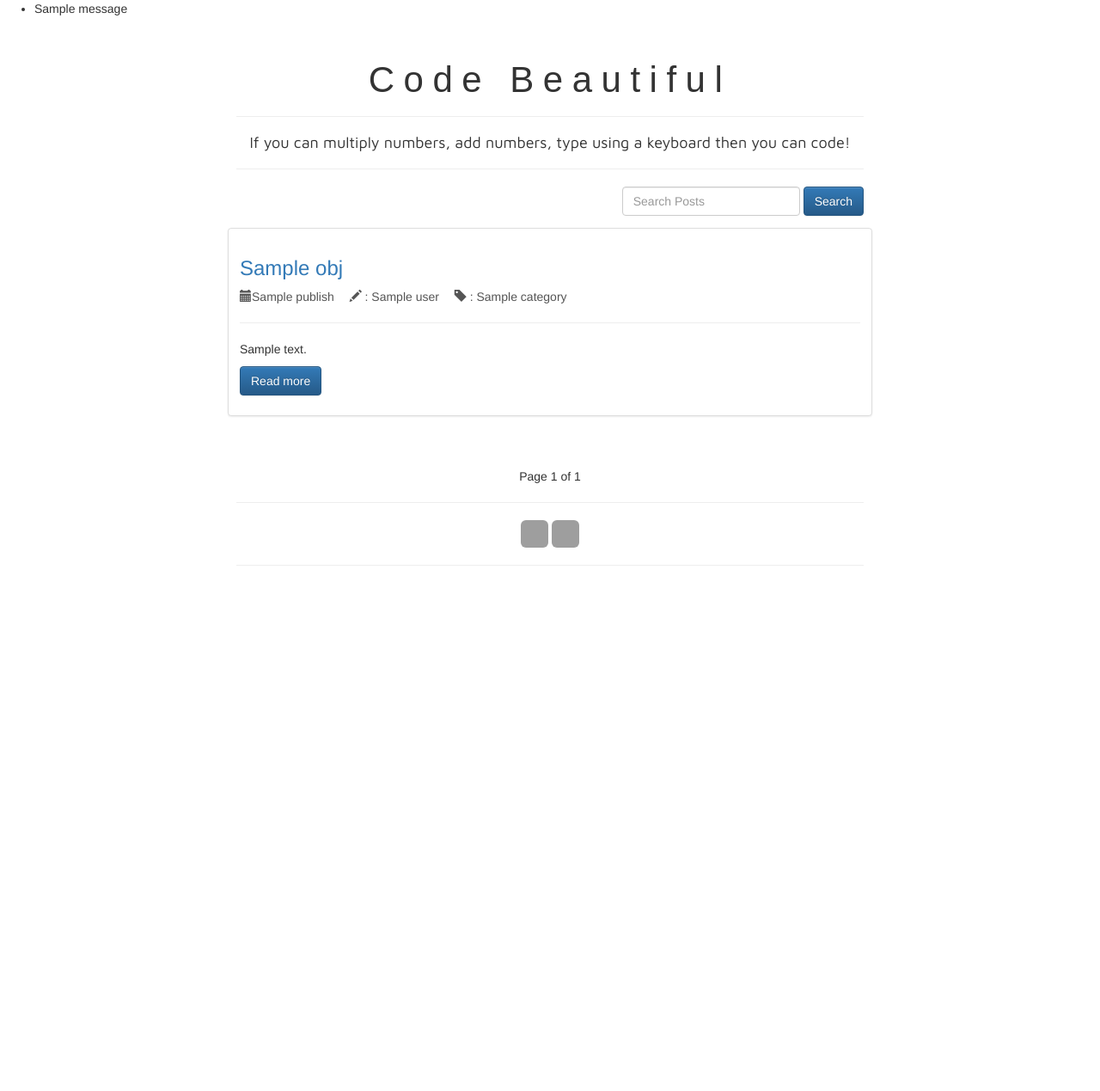
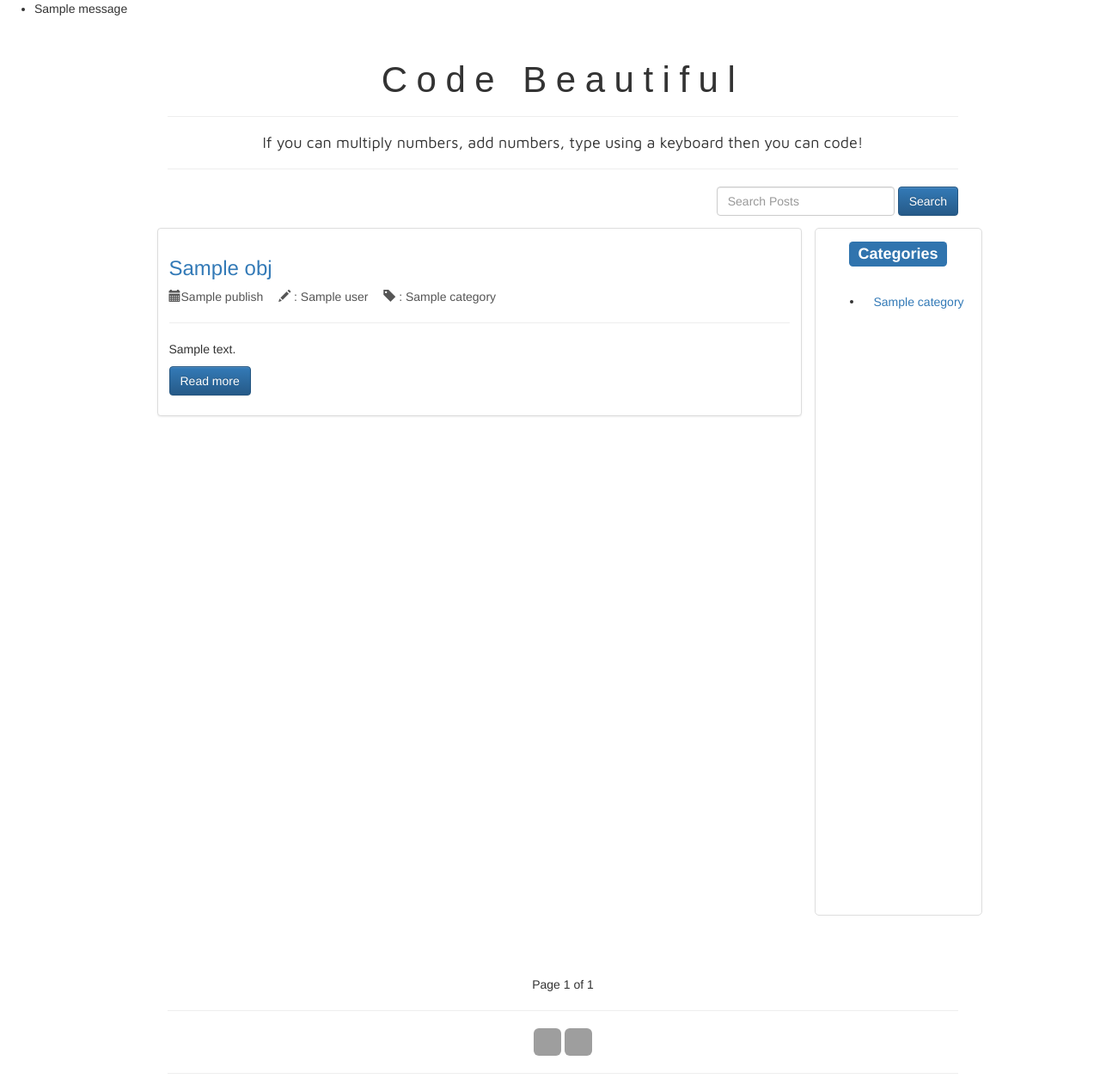
Before and after one commit to hrsvrdhn/blog_django, a Django app: template templates/post_list.html in a window 1280 px wide. Shown: the whole page at 86% size. Before the commit the page ends 658 px from the top, so only its background shows below. Run offline with Django 3.2, Linux system fonts and the light colour scheme; the template is opened without the code that fills it: most values are stand-ins (such as "Sample title", 1, 10 or a date in 2020); one stand-in notice (Sample message) is shown; parts of the project's set-up code (start-up, migrations or seed data) failed here and were passed over; some libraries are stand-ins or nearby versions; grey boxes are pictures that could not be loaded.

Commit message:
Added categories tag

```diff
--- a/static/base.css
+++ b/static/base.css
@@ -1,3 +1,15 @@
-body {
-	/*background-color: red;*/
+/*html,body{
+    height: 100%;
+}*/
+.cate {
+	height: 100%;
+	border: 1px solid #dddddd;
+	border-radius: 5px;
 }
+footer {
+  bottom: -50px;
+  height: 50px;
+  left: 0;
+  position: relative;
+  right: 0;
+}
--- /dev/null
+++ b/static/base.js
@@ -0,0 +1,4 @@
+function typeinsearch(s) {
+	document.getElementById("fillIt").value = "tags:"+s;
+	document.getElementById("SearchTag").click();
+}
--- a/templates/base.html
+++ b/templates/base.html
@@ -41,5 +41,6 @@
 
 		<!-- Latest compiled and minified JavaScript -->
 		<script src="https://maxcdn.bootstrapcdn.com/bootstrap/3.3.7/js/bootstrap.min.js" integrity="sha384-Tc5IQib027qvyjSMfHjOMaLkfuWVxZxUPnCJA7l2mCWNIpG9mGCD8wGNIcPD7Txa" crossorigin="anonymous"></script>
+		<script type="text/javascript" src="{% static 'base.js' %}"></script>
 	</body>
 </html>
--- a/templates/post_list.html
+++ b/templates/post_list.html
@@ -1,7 +1,8 @@
 {% extends "base.html" %}
 
 {% block content %}
-<div class="col-sm-8 col-sm-offset-2">
+<div class="container">
+<div class="col-sm-10 col-sm-offset-1">
 <div class="page-header text-center">
 <h1 style="font-family: 'Maven Pro:900', sans-serif;letter-spacing: 0.25em;font-size: 3em">Code Beautiful</h1>
 </div>
@@ -10,17 +11,19 @@
 
 <form class="form-inline text-right" method="GET" action="">
   <div class="form-group">
-    <input class="form-control" type="text" name='q' align="right" placeholder="Search Posts" value="{{ request.GET.q }}" />
-    <button class="btn btn-primary" type="Submit">Search</button>
+    <input id="fillIt" class="form-control" type="text" name='q' align="right" placeholder="Search Posts" value="{{ request.GET.q }}" />
+    <button id="SearchTag" class="btn btn-primary" type="Submit">Search</button>
   </div>
 </form>
-
 </div>
+</div>
+<div class="container">
 <div class="row">
-<div class='col-sm-8 col-sm-offset-2'>
+<div class='col-sm-8 col-sm-offset-1'>
+{% if obj_list %}
 {% for obj in obj_list %}
-<div class="row">
-  <div class="col-sm-12">
+<!-- <div class="row">	 -->
+  <!-- <div class="col-sm-8"> -->
     <div class="thumbnail">
       <!-- <img src="..." alt="..."> -->
       <div class="caption">
@@ -49,14 +52,30 @@
         <p><a href="{{ obj.get_absolute_url }}" class="btn btn-primary" role="button">Read more</a></p>
       </div>
     </div>
-  </div>
- </div>
+  <!-- </div> -->
+ <!-- </div> -->
  <br/>
 {% endfor %}
-
+{% else %}
+    <div class="alert alert-danger" role="alert">
+     <h3> <strong>Oops!</strong>,no results found. </h3>
+    </div>
+{% endif %}
+</div>
+<div class="col-sm-2 cate">
+<h3 class="text-center"><span class="label label-primary" style="background-color: #3074ae;">Categories</span></h3><br>
+<ul>
+{% for category in categories %}
+  <!-- <li><a onclick="typeinsearch('{{category}}')">{{ category }}</li> -->
+  <li><button class="btn btn-link" onclick="typeinsearch('{{category}}')">{{ category }}</button>
+{% endfor %}
+</ul>
 </div>
 </div>
-<div class="col-sm-8 col-sm-offset-2">
+</div>
+<footer>
+<div class="container">
+<div class="col-sm-10 col-sm-offset-1">
    <nav aria-label="...">
       <ul class="pager">
         {% if obj_list.has_previous %}
@@ -69,11 +88,14 @@
       </ul>
     </nav>
     <hr>
-    <div class="text-center">
+    <div class="text-center ">
        <a href="http://facebook.com/{{FACEBOOK}}" target="_blank"><img src="https://image.flaticon.com/icons/png/128/69/69407.png" class="img-rounded" width="32px" height="32px"></a>
        <a href="http://github.com/{{GITHUB}}" target="_blank"><img src="https://cdn0.iconfinder.com/data/icons/octicons/1024/mark-github-128.png" class="img-rounded" width="32px" height="32px"></a>
        <!-- <a href="mailto:harshavardhana.619@gmail.com" target="_blank">Mail me</a> -->
     </div>
     <hr>
+
 </div>
+</div>
+</footer>
 {% endblock content %}
```
Also changed, not shown: posts/views.py (+13 -5 lines), db.sqlite3, 1 other file.
